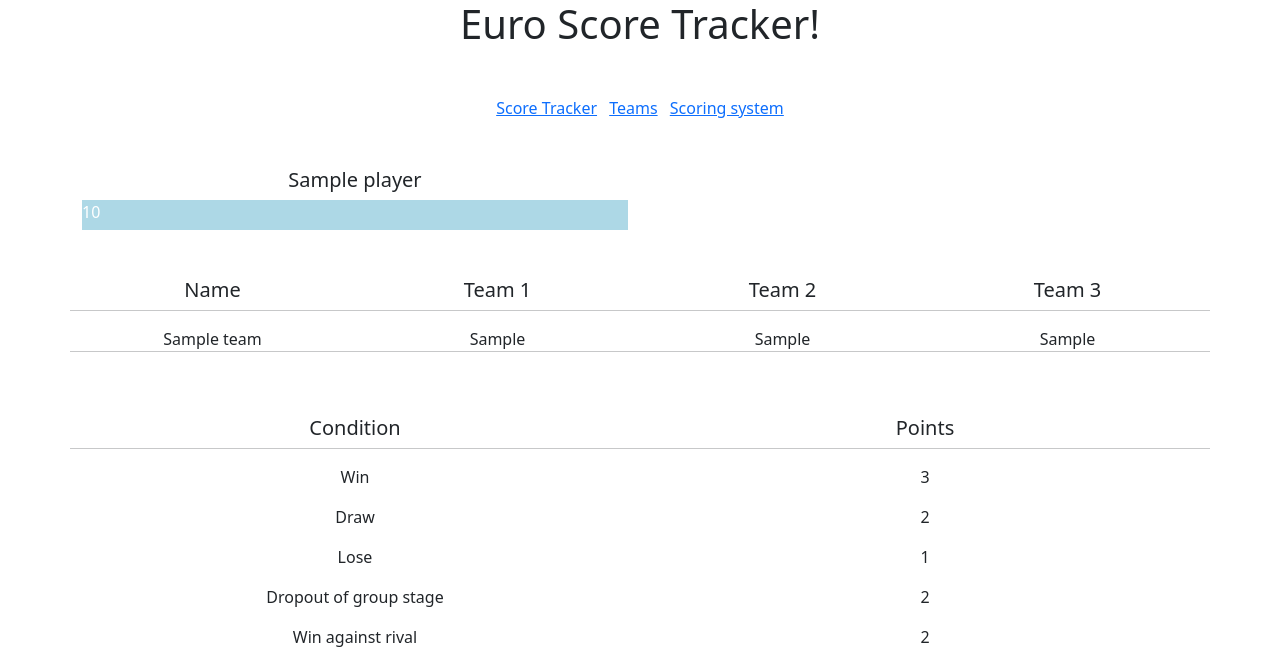
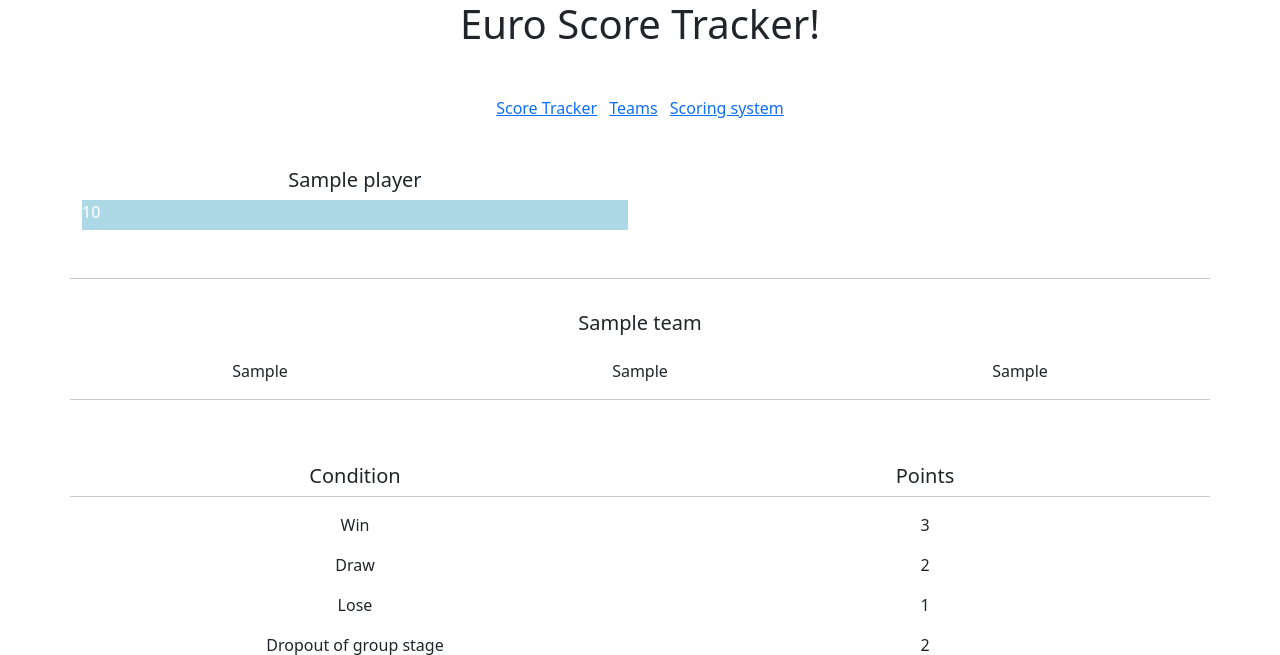
Before and after one commit to cgpalmer/euro_21, a Django app: page / in a window 1280 px wide. Shown: the top 655 px of the page. Run offline with Django 3.2, Linux system fonts and the light colour scheme; tables that the repository leaves empty hold one stand-in row (values such as "Sample post"); some libraries are stand-ins or nearby versions.

Commit message:
teams structure change.

```diff
--- a/home/static/css/base.css
+++ b/home/static/css/base.css
@@ -18,3 +18,8 @@
 html {
   scroll-behavior: smooth;
 }
+
+.hr-width{
+    text-align: center;
+    width: 70%;
+}
--- a/home/templates/home/index.html
+++ b/home/templates/home/index.html
@@ -30,17 +30,16 @@
         </div>
         <a id="teams"></a>
         <div class="row mt-5 text-center">
-            <div class="col-3"><h5>Name</h5></div>
-            <div class="col-3"><h5>Team 1</h5></div>
-            <div class="col-3"><h5>Team 2</h5></div>
-            <div class="col-3"><h5>Team 3</h5></div>
             <hr>
         {% for person in teams %}
-            <div class="col-3">{{person.name_of_person}}</div>
-            <div class="col-3">{{person.team_1}}</div>
-            <div class="col-3">{{person.team_2}}</div>
-            <div class="col-3">{{person.team_3}}</div>
-            <hr>
+
+            <div class="col-12 my-3  text-center"><h5>{{person.name_of_person}}</h5></div>
+            <div class="col-4">{{person.team_1}}</div>
+            <div class="col-4">{{person.team_2}}</div>
+            <div class="col-4">{{person.team_3}}</div>
+            <hr class="mt-3">
+
+
         {% endfor %}
 
         </div>
```
